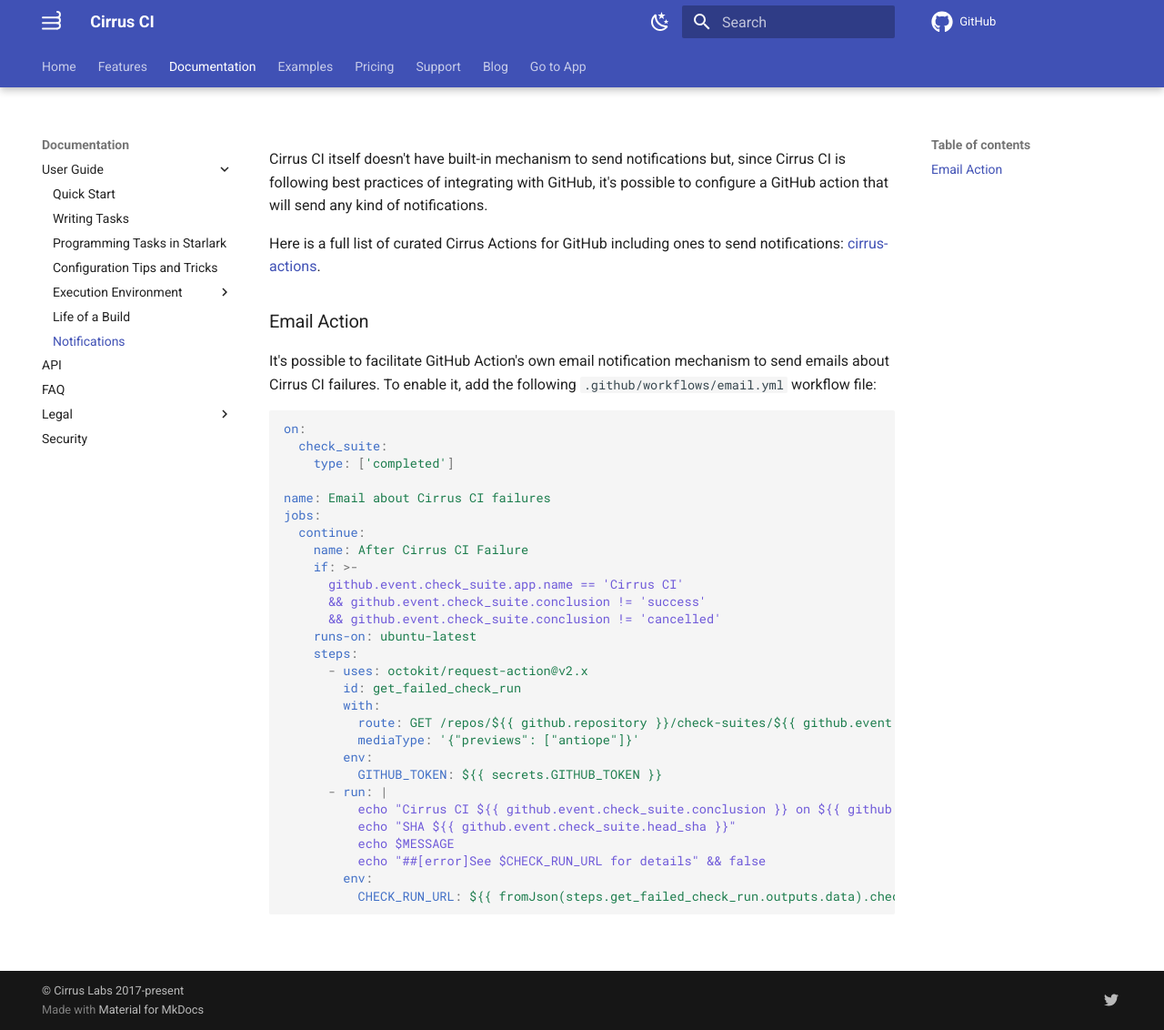
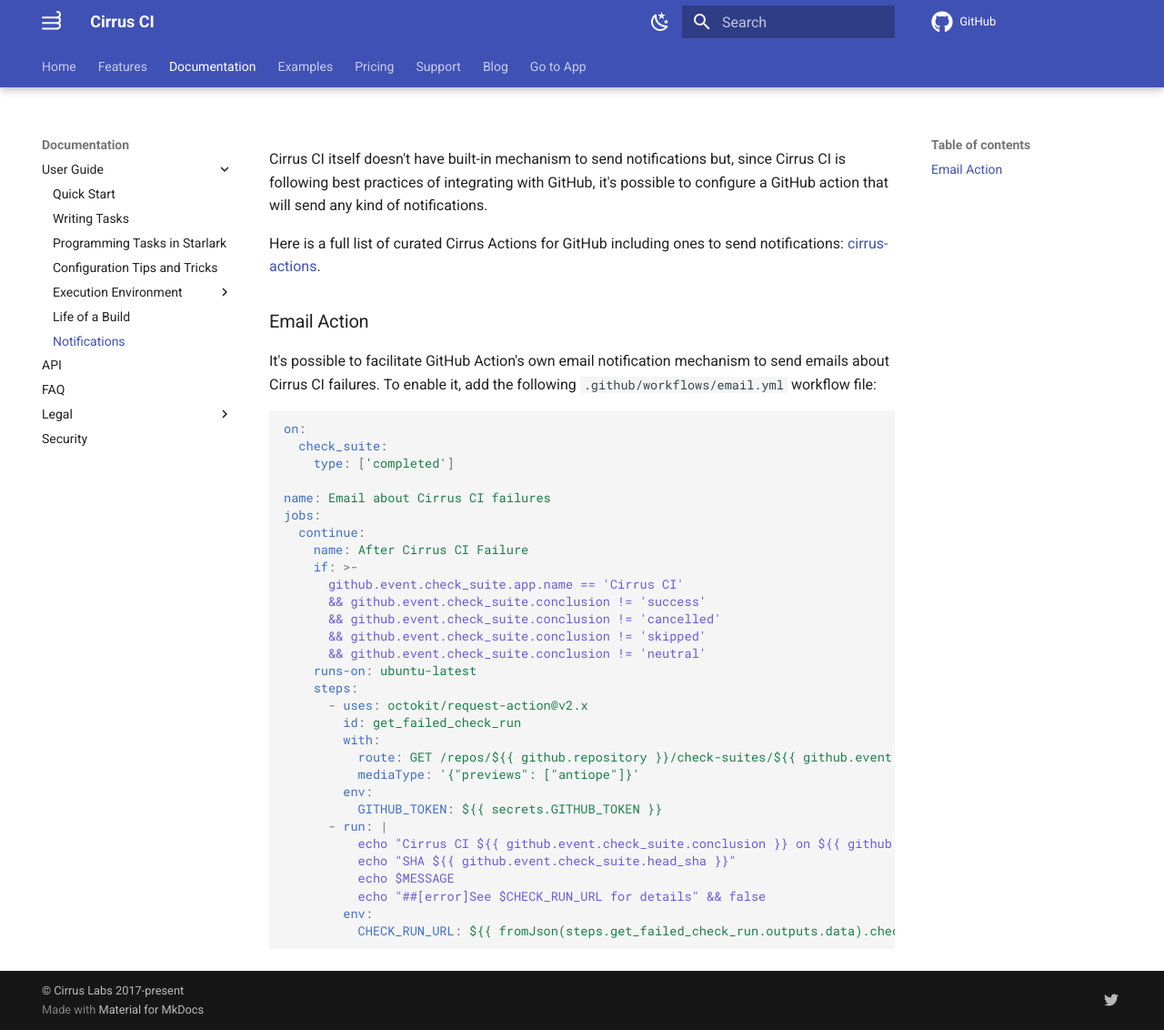
Before and after one commit to cirruslabs/cirrus-ci-docs, an MkDocs documentation site: the page built from docs/guide/notifications.md, in a window 1280 px wide and 1132 px high. Shown: the whole window at 91% size. Built offline with MkDocs 1.6.1 and Material for MkDocs 9.7.7, drawn with Linux system fonts in a browser that asks for light colours; comment, search, counter and statistics services are not loaded.

Commit message:
Update notifications.md: Exclude more conclusions from failure (#1159)

```diff
--- a/docs/guide/notifications.md
+++ b/docs/guide/notifications.md
@@ -21,6 +21,8 @@ jobs:
       github.event.check_suite.app.name == 'Cirrus CI'
       && github.event.check_suite.conclusion != 'success'
       && github.event.check_suite.conclusion != 'cancelled'
+      && github.event.check_suite.conclusion != 'skipped'
+      && github.event.check_suite.conclusion != 'neutral'
     runs-on: ubuntu-latest
     steps:
       - uses: octokit/request-action@v2.x
```
